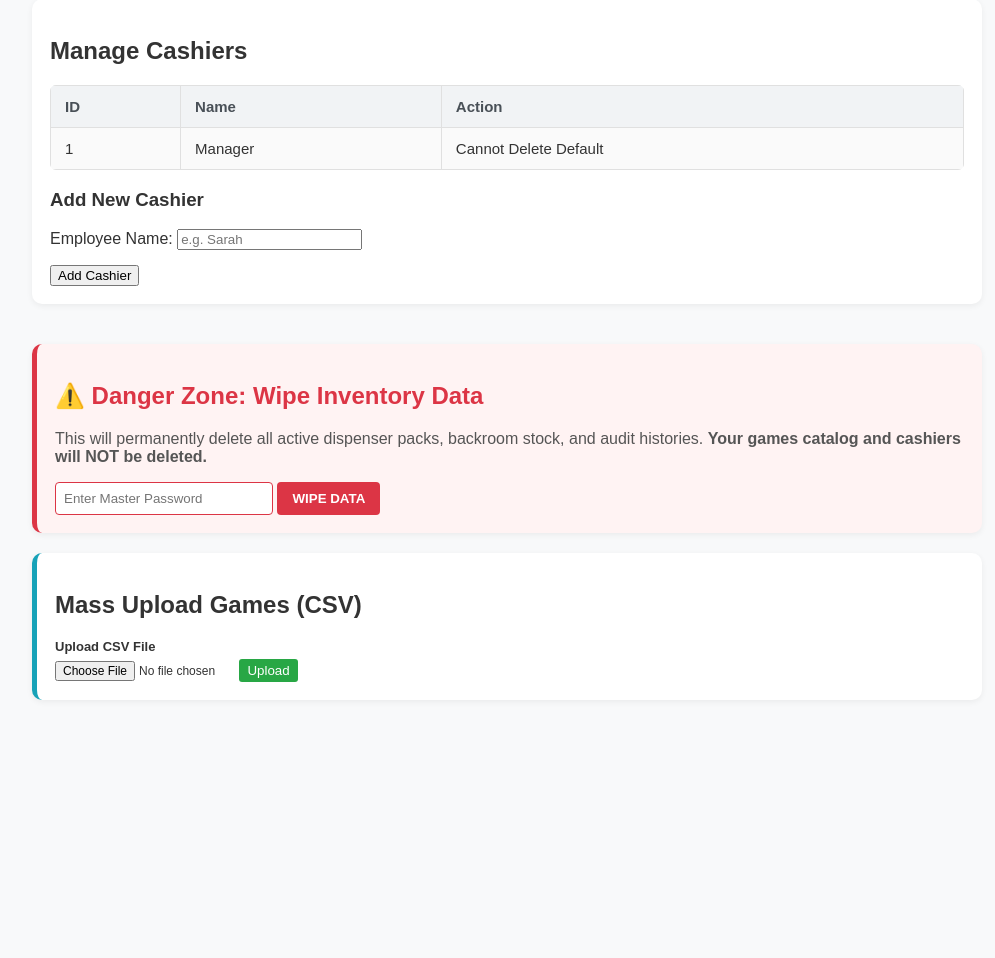
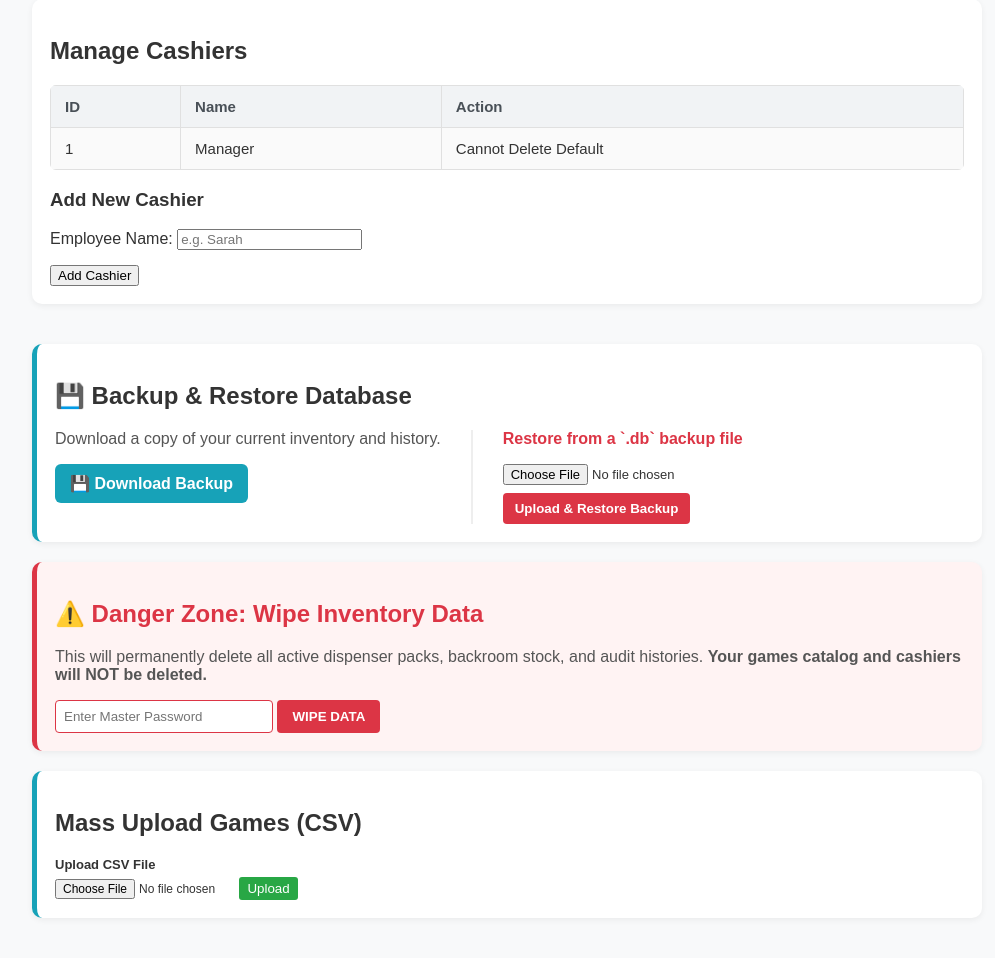
Before and after one commit to hbwmw86rf4-jpg/python-anywhere-lott, a Flask app: page /games in a window 1280 px wide. Shown: the part 1326-2284 px from the top of the page, without its empty margins (133-1128 px from the left). Before the commit the page ends 2026 px from the top, so only its background shows below. Run offline with Flask 3, Linux system fonts and the light colour scheme; the visitor is signed in with stand-in values (Sample User, id 1); data comes from the database, SQL or seed files in the repository; data that the repository does not hold is empty.

Commit message:
Hotfix: Add Restore Database functionality to fix git pull wiping live db due to tracking

```diff
--- a/app.py
+++ b/app.py
@@ -1516,6 +1516,32 @@ def backup_database():
         return redirect(url_for('games_management'))
 
 
+@app.route('/restore_database', methods=['POST'])
+@manager_required
+def restore_database():
+    """Upload a .db file to completely overwrite the current database."""
+    if 'db_file' not in request.files:
+        flash("No file part in the request.", "danger")
+        return redirect(url_for('games_management'))
+
+    file = request.files['db_file']
+    if file.filename == '':
+        flash("No file selected for uploading.", "danger")
+        return redirect(url_for('games_management'))
+
+    if file and file.filename.endswith('.db'):
+        try:
+            # Overwrite the live database file
+            file.save(DB_PATH)
+            flash("Database successfully restored from backup!", "success")
+        except Exception as e:
+            flash(f"Error restoring database: {e}", "danger")
+    else:
+        flash("Invalid file format. Must be a .db file.", "danger")
+
+    return redirect(url_for('games_management'))
+
+
 @app.route('/github_webhook', methods=['GET', 'POST'])
 def github_webhook():
     """
--- a/templates/games.html
+++ b/templates/games.html
@@ -258,8 +258,26 @@
     </form>
 </div>
 
+<!-- Backup & Restore -->
+<div class="section" style="border-left: 5px solid #17a2b8; margin-top: 40px;">
+    <h2>💾 Backup & Restore Database</h2>
+    <div style="display: flex; gap: 30px; align-items: flex-start; flex-wrap: wrap;">
+        <div>
+            <p style="margin-top:0; color:#555;">Download a copy of your current inventory and history.</p>
+            <a href="/backup_database" style="background: #17a2b8; color: white; padding: 10px 15px; text-decoration: none; border-radius: 6px; font-weight: bold; display: inline-block;">💾 Download Backup</a>
+        </div>
+        <div style="border-left: 2px solid #eee; padding-left: 30px;">
+            <p style="margin-top:0; color:#dc3545; font-weight:bold;">Restore from a `.db` backup file</p>
+            <form action="/restore_database" method="POST" enctype="multipart/form-data" onsubmit="return confirm('WARNING: This will completely overwrite your current live database with the backup file. ALL current data will be lost. Continue?');">
+                <input type="file" name="db_file" accept=".db" required style="font-size: 13px; margin-bottom: 8px; display: block;">
+                <button type="submit" style="background-color: #dc3545; color: white; border: none; padding: 8px 12px; border-radius: 4px; font-weight: bold; cursor: pointer;">Upload & Restore Backup</button>
+            </form>
+        </div>
+    </div>
+</div>
+
 <!-- DANGER ZONE -->
-<div class="section" style="border-left: 5px solid #dc3545; margin-top: 40px; background-color: #fff3f3;">
+<div class="section" style="border-left: 5px solid #dc3545; margin-top: 20px; background-color: #fff3f3;">
     <h2 style="color: #dc3545;">⚠️ Danger Zone: Wipe Inventory Data</h2>
     <p style="color: #555;">This will permanently delete all active dispenser packs, backroom stock, and audit histories. <strong>Your games catalog and cashiers will NOT be deleted.</strong></p>
 
```
